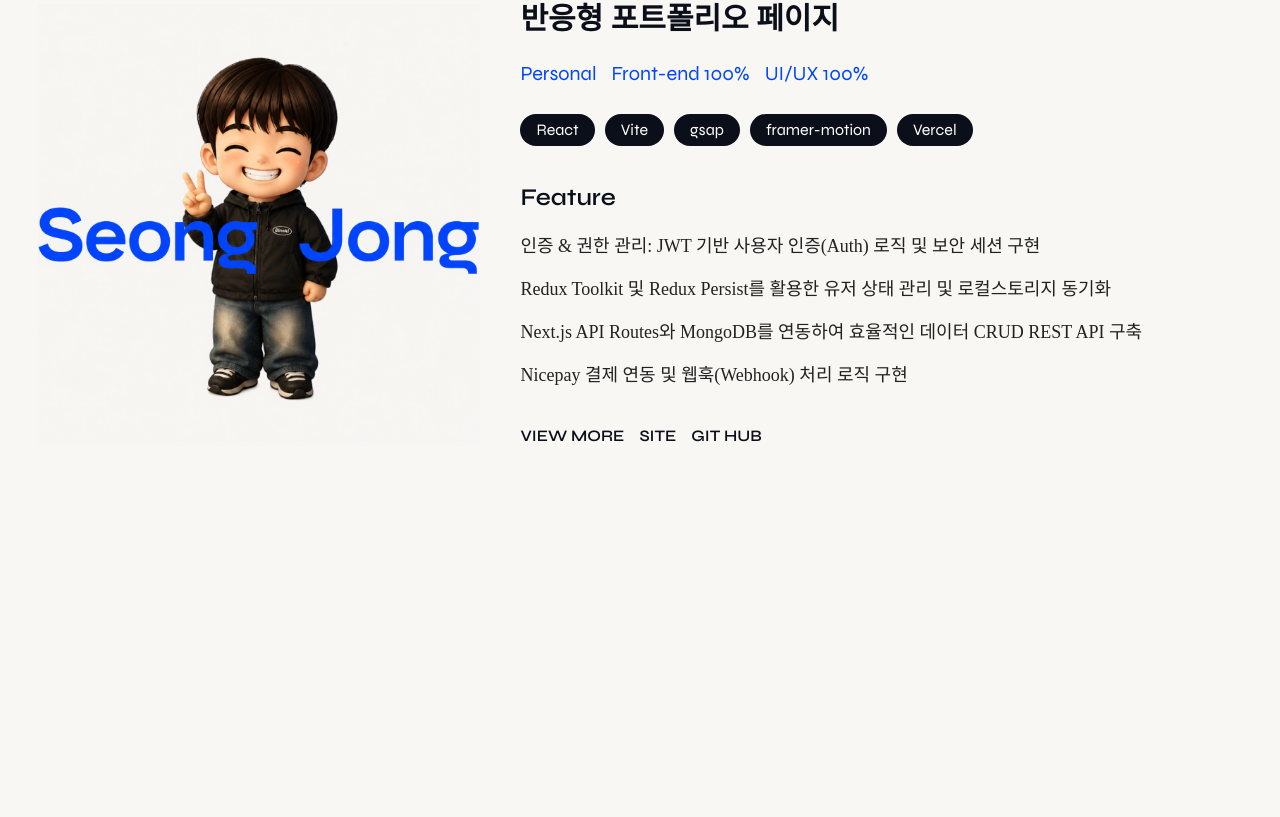
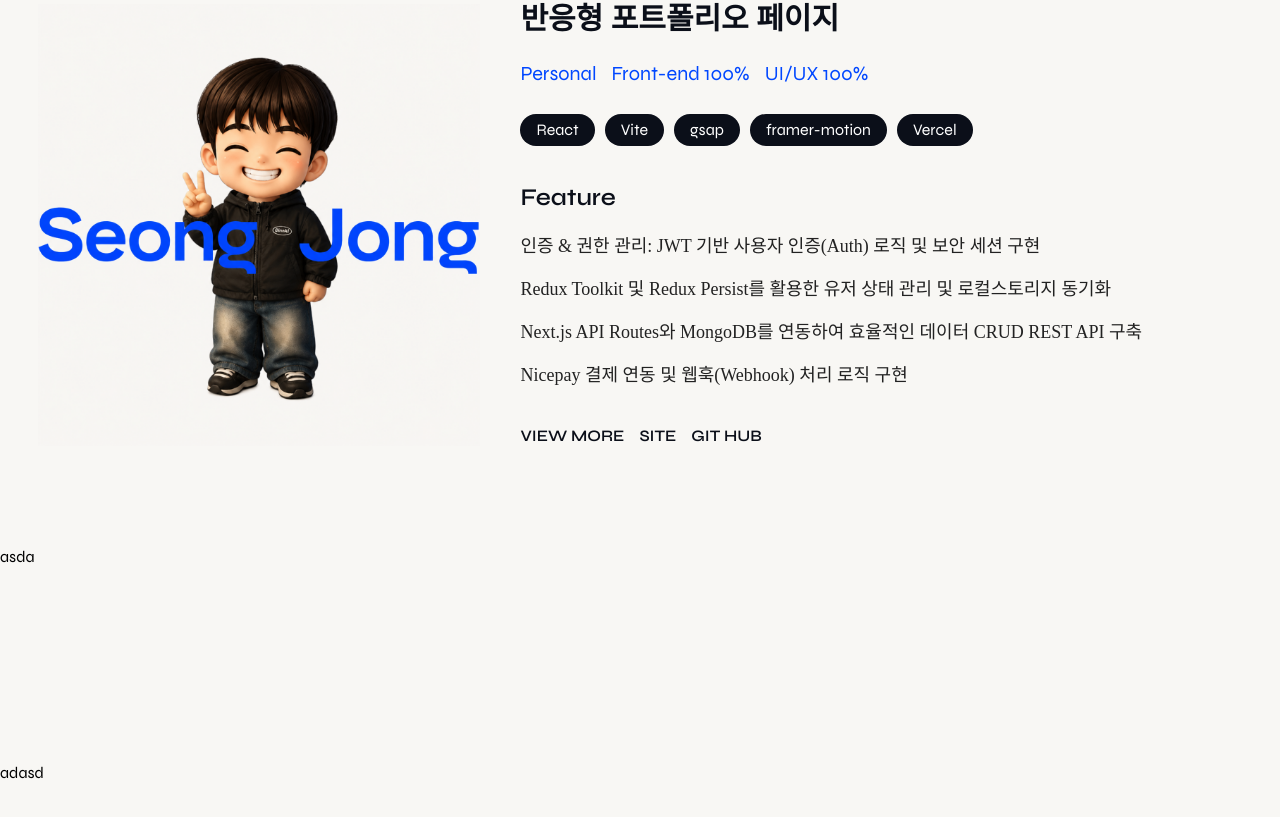
Before and after one commit to seongjongju/portfolio, a React (Vite) app: page / in a window 1280 px wide. Shown: the part 6231-7048 px from the top of the page. Before the commit the page ends 6780 px from the top, so only its background shows below. Built offline with nearby package versions, Linux system fonts and the light colour scheme; a web font is replaced by a local one.

Commit message:
퍼블리싱 섹션, 컨택트 섹션 추가

```diff
--- a/src/App.css
+++ b/src/App.css
@@ -1,6 +1,6 @@
 html,
 body {
-    /* 라이트 모드 #F4F6FA  다크모드  #0B0F19 */
+    /* 라이트 모드 #f8f7f4  다크모드  #0B0F19 */
     background-color: #f8f7f4;
     font-family: "Syne", sans-serif;
 }
@@ -10,6 +10,6 @@ body {
 }
 
 ::-webkit-scrollbar-thumb {
-    background-color: #ddd;
+    background-color: #0B0F19;
     border-radius: 4px;
 }
--- /dev/null
+++ b/src/assets/styled/contact.module.css
@@ -0,0 +1,3 @@
+.section {
+    padding: 100px 0;
+}
--- a/src/assets/styled/projects.module.css
+++ b/src/assets/styled/projects.module.css
@@ -12,8 +12,13 @@
     padding: 100px 0;
     position: relative;
     background: #F8F7F4;
-    box-shadow: 0 -4px 50px rgba(0, 0, 0, .1);
+    box-shadow: 0 -10px 10px rgba(0, 0, 0, .05);
     overflow: auto;
+}
+
+.section_1 {
+    padding-bottom: 100px;
+    background: #F8F7F4;
 }
 
 .section h2 {
--- /dev/null
+++ b/src/components/contact/Contact.jsx
@@ -0,0 +1,12 @@
+import React from 'react';
+import styles from 'src/assets/styled/contact.module.css';
+
+const Contact = () => {
+    return (
+        <section className={styles.section}>
+            adasd
+        </section>
+    );
+};
+
+export default Contact;
--- a/src/components/projects/layout/Project.jsx
+++ b/src/components/projects/layout/Project.jsx
@@ -1,7 +1,6 @@
 import React, { memo } from 'react';
 import { Link } from 'react-router-dom';
 import styles from 'src/assets/styled/projects.module.css';
-import Subject from 'src/shared/components/UI/Subject';
 import Title from 'src/shared/components/UI/Title';
 
 const Project = memo(({
--- a/src/components/projects/layout/Projects.jsx
+++ b/src/components/projects/layout/Projects.jsx
@@ -4,6 +4,7 @@ import styles from 'src/assets/styled/projects.module.css';
 import Project from './Project';
 import useGsapAnimation from 'src/hooks/useGsapAnimation';
 import { projectDatas } from 'src/shared/data/staticData';
+import Publishings from './Publishings';
 
 
 const Projects = () => {
@@ -45,6 +46,8 @@ const Projects = () => {
                     )
                 })
             }
+
+            <Publishings />
         </main>
     );
 };
--- /dev/null
+++ b/src/components/projects/layout/Publishings.jsx
@@ -0,0 +1,12 @@
+import React from 'react';
+import styles from 'src/assets/styled/projects.module.css';
+
+const Publishings = () => {
+    return (
+        <section className={styles.section_1}>
+            asda
+        </section>
+    );
+};
+
+export default Publishings;
--- a/src/hooks/useGsapAnimation.jsx
+++ b/src/hooks/useGsapAnimation.jsx
@@ -69,7 +69,7 @@ const useGsapAnimation = () => {
             scrollTrigger: {
                 trigger: projectOneRef.current,
                 start: 'top top',
-                end: '+=300%',
+                end: '+=150%',
                 pin: true,
                 pinSpacing: false,
                 scrub: true,
@@ -82,7 +82,7 @@ const useGsapAnimation = () => {
             scrollTrigger: {
                 trigger: projectTwoRef.current,
                 start: 'top top',
-                end: '+=400%',
+                end: '+=150%',
                 pin: true,
                 pinSpacing: false,
                 scrub: true,
@@ -95,7 +95,7 @@ const useGsapAnimation = () => {
             scrollTrigger: {
                 trigger: projectThreeRef.current,
                 start: 'top top',
-                end: '+=500%',
+                end: '+=150%',
                 pin: true,
                 pinSpacing: false,
                 scrub: true,
@@ -108,7 +108,7 @@ const useGsapAnimation = () => {
             scrollTrigger: {
                 trigger: projectfourRef.current,
                 start: 'top top',
-                end: '+=600%',
+                end: '+=150%',
                 pin: true,
                 pinSpacing: false,
                 scrub: true,
@@ -121,9 +121,9 @@ const useGsapAnimation = () => {
             scrollTrigger: {
                 trigger: projectfiveRef.current,
                 start: 'top top',
-                end: '+=700%',
+                end: '+=150%',
                 pin: true,
-                pinSpacing: false,
+                pinSpacing: true,
                 scrub: true,
             }
         });
--- a/src/pages/HomePage.jsx
+++ b/src/pages/HomePage.jsx
@@ -3,6 +3,7 @@ import { motion } from "framer-motion";
 import Hero from '../components/hero/layout/Hero';
 import About from '../components/about/layout/About';
 import Projects from 'src/components/projects/layout/Projects';
+import Contact from 'src/components/contact/Contact';
 
 const HomePage = () => {
     return (
@@ -15,6 +16,7 @@ const HomePage = () => {
             <Hero />
             <About />
             <Projects />
+            <Contact />
         </motion.div>
     );
 };
--- a/src/shared/data/staticData.js
+++ b/src/shared/data/staticData.js
@@ -72,8 +72,8 @@ export const projectDatas = [
             "Nicepay 결제 연동 및 웹훅(Webhook) 처리 로직 구현"
         ],
         view: "/projects/project_0",
-        link: "cine-ai-murex.vercel.app",
-        admin: "cine-ai-murex.vercel.app",
+        link: "https://jongju-coffee-order-app.vercel.app/",
+        admin: "https://jongju-coffee-order-app.vercel.app/admin/admin_login",
         git: "https://github.com/seongjongju/CoffeeOrder-app"
     },
     {
@@ -148,8 +148,8 @@ export const projectDatas = [
             "Nicepay 결제 연동 및 웹훅(Webhook) 처리 로직 구현"
         ],
         view: "/projects/project_4",
-        link: "https://sermon-avoid-game.vercel.app",
+        link: "https://portfolio-kappa-tan-62.vercel.app/",
         admin: "",
-        git: "https://github.com/seongjongju/sermon_avoid_game"
+        git: "https://github.com/seongjongju/portfolio"
     },
 ];
```
Also changed, not shown: src/components/projects/layout/Publishing.jsx (added, +11 -0 lines).
